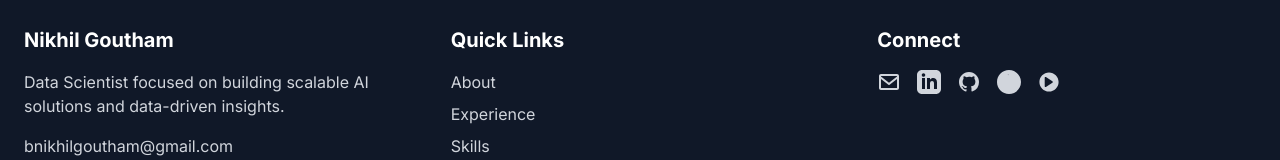
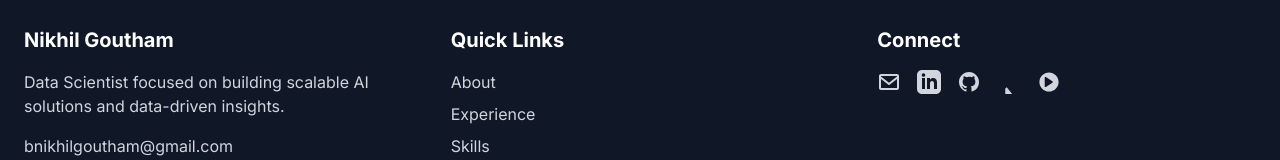
Before and after one commit to nikhilgouthamb/portfolio, a Next.js app: page / in a window 1280 px wide. Shown: the part 5151-5311 px from the top of the page. Built offline with nearby package versions, Linux system fonts and the light colour scheme.

Commit message:
fix: update to official Kaggle K logo

```diff
--- a/src/app/page.tsx
+++ b/src/app/page.tsx
@@ -1213,7 +1213,7 @@ export default function Home() {
                     viewBox="0 0 24 24"
                     fill="currentColor"
                   >
-                    <path d="M12 0C5.373 0 0 5.373 0 12s5.373 12 12 12 12-5.373 12-12S18.627 0 12 0zm-.001 4.632a.753.753 0 00-.666.396L8.002 11.63a.75.75 0 00.666 1.104h1.326v5.902a.75.75 0 001.5 0v-5.902h1.326a.75.75 0 00.666-1.104l-2.331-6.602a.753.753 0 00-.666-.396h-1.49z"/>
+                    <path d="M18.825 23.859c-.022.092-.117.141-.281.141h-3.139c-.187 0-.351-.082-.492-.248l-5.178-6.589-1.448 1.374v5.111c0 .235-.117.352-.351.352H5.505c-.236 0-.354-.117-.352V.353c0-.233.118-.353.354-.353h2.431c.234 0 .351.12.351.353v14.343l6.203-6.272c.165-.165.33-.246.495-.246h3.239c.144 0 .236.06.285.18.046.149.034.255-.036.315l-6.555 6.344 6.836 8.507c.095.104.117.208.07.358"/>
                   </svg>
                 </a>
                 <a
```
